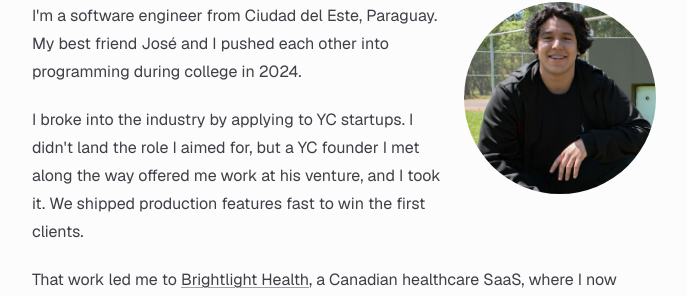
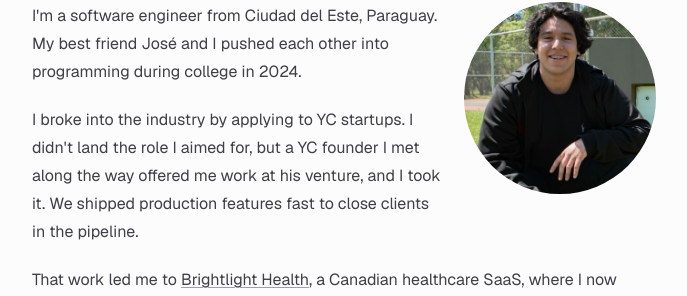
Before and after one commit to mirchez/blog, a Next.js app: page /about in a window 1280 px wide. Shown: the part 198-494 px from the top of the page, without its empty margins (296-983 px from the left). Built offline with nearby package versions, Linux system fonts and the light colour scheme.

Commit message:
About: 'win the first clients' → 'close clients in the pipeline' (clients already existed)

```diff
--- a/app/about/page.mdx
+++ b/app/about/page.mdx
@@ -21,7 +21,7 @@ export const metadata = {
 
 I'm a software engineer from Ciudad del Este, Paraguay. My best friend José and I pushed each other into programming during college in 2024.
 
-I broke into the industry by applying to YC startups. I didn't land the role I aimed for, but a YC founder I met along the way offered me work at his venture, and I took it. We shipped production features fast to win the first clients.
+I broke into the industry by applying to YC startups. I didn't land the role I aimed for, but a YC founder I met along the way offered me work at his venture, and I took it. We shipped production features fast to close clients in the pipeline.
 
 That work led me to [Brightlight Health](https://brightlight.ai), a Canadian healthcare SaaS, where I now work closely with the CEO and meet with clients while shipping across the EMR end-to-end.
 
```
